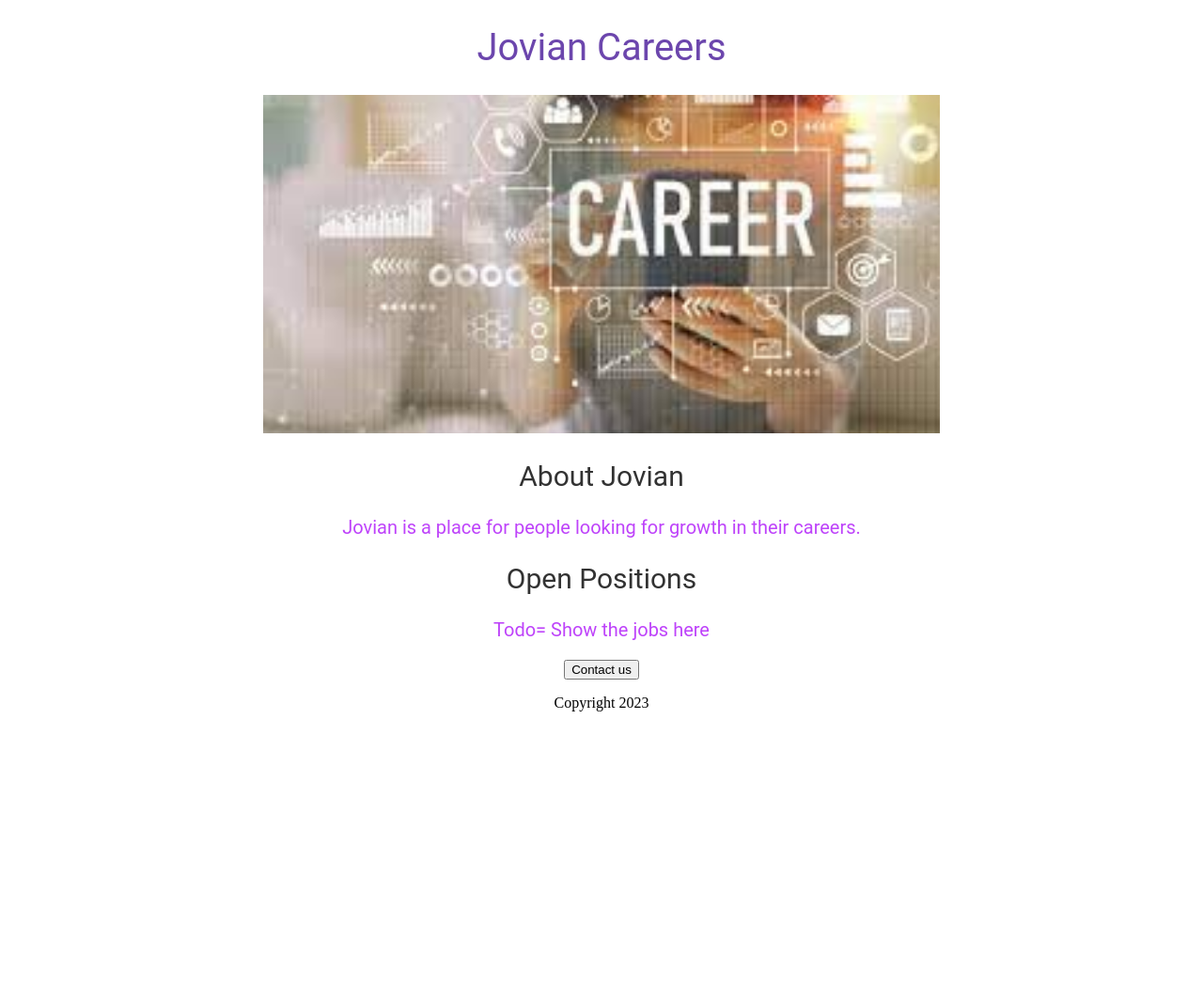
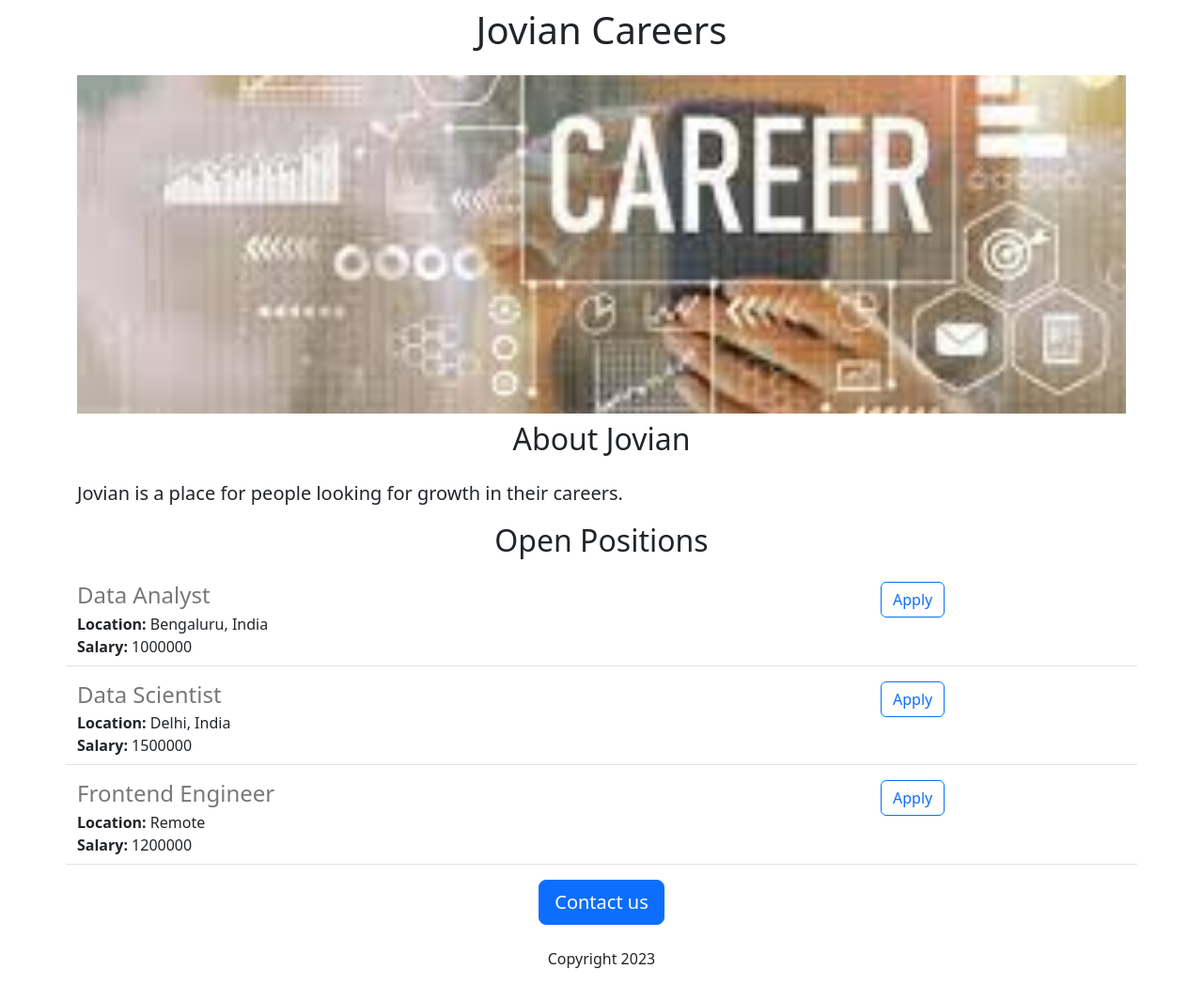
Before and after one commit to garghardik03/jovian-careers, a Flask app: page / in a window 1280 px wide. Shown: the whole page at 94% size. Before the commit the page ends 757 px from the top, so only its background shows below. Run offline with Flask 3, Linux system fonts and the light colour scheme.

Commit message:
added dynamic data

```diff
--- a/app.py
+++ b/app.py
@@ -1,8 +1,34 @@
-from flask import Flask,render_template
+from flask import Flask,render_template, jsonify
 app=Flask(__name__)
+
+JOBS=[
+  {
+    "id":1,
+    "title":"Data Analyst",
+    "Location":"Bengaluru, India",
+    "Salary":"1000000"
+  },
+  {
+    "id":2,
+    "title":"Data Scientist",
+    "Location":"Delhi, India",
+    "Salary":"1500000"
+  },
+  {
+    "id":3,
+    "title":"Frontend Engineer",
+    "Location":"Remote",
+    "Salary":"1200000"
+  }
+]
 
 @app.route("/")
 def hello_world():
-  return render_template("home.html")
+  return render_template("home.html",jobs=JOBS)
+
+@app.route("/jobs")
+def list_jobs():
+    return jsonify(JOBS)
+
 if __name__=="__main__":
   app.run(host="0.0.0.0",debug=True)
--- a/templates/home.html
+++ b/templates/home.html
@@ -2,50 +2,34 @@
 <html>
 <head>
     <title>Jovian Careers</title>
+    <meta charset="utf-8">
+    <meta name="viewport" content="width=device-width, initial-scale=1">
+    <link href="https://cdn.jsdelivr.net/npm/bootstrap@5.3.0/dist/css/bootstrap.min.css" rel="stylesheet" integrity="sha384-9ndCyUaIbzAi2FUVXJi0CjmCapSmO7SnpJef0486qhLnuZ2cdeRhO02iuK6FUUVM" crossorigin="anonymous">
     <style>
-        h1 {
-            font-size: 40px;
-            font-family: Roboto;
-            font-weight: normal;
-            color: rgb(108, 70, 173);
-            text-align: center;
-        }
         #banner{
-            width:100%;
             height: 360px;
+            width: 100%;
             object-fit: cover;
-        }
-        h2{
-            font-family: Roboto;
-            font-size: 30px;
-            color: rgb(50,50,50);
-            text-align: center;
-            font-weight: normal;
-        }
-        .bodytext{
-            font-family: Roboto;
-            font-size: 20px;
-            color: rgb(190,67,250);
-            text-align: center;
-            font-weight: normal;
-        }
-        #container{
-            max-width: 720px;
-            margin: 0 auto 0 auto;
         }
     </style>
 </head>
 <body>
-    <div id="container">
-    <h1>Jovian Careers</h1>
-    <img id="banner" src="https://jovian-careers--hardikgarg8.repl.co/static/download.jpeg" alt="Jovian Careers">
-    <h2>About Jovian</h2>
-    <p class="bodytext">Jovian is a place for people looking for growth in their careers.</p>
-    <h2>Open Positions</h2>
-    <p class="bodytext"> Todo= Show the jobs here</p>
-    <div style="text-align: center;">
-    <button>Contact us</button>
-    <p> Copyright 2023</p>
+    <div class="container">
+    <h1 class="text-center mt-2 mb-4">Jovian Careers</h1>
+    <img class="img-fluid" id="banner" src="https://jovian-careers--hardikgarg8.repl.co/static/download.jpeg" alt="Jovian Careers">
+    <h2 class="text-center mt-2 mb-4">About Jovian</h2>
+    <p class="lead">Jovian is a place for people looking for growth in their careers.</p>
+    <h2 class="text-center mt-2 mb-4">Open Positions</h2>
+    <div style="margin-bottom: 16px;">
+        <div>
+          {% for job in jobs %}
+             {%include 'job_items.html' %}
+        </div>
+        {% endfor %}
+    </div>
+    <div class="text-center">
+    <button class="btn btn-primary btn-lg">Contact us</button>
+    <p class="mt-4"> Copyright 2023</p>
     </div>
     </div>
 </body>
--- /dev/null
+++ b/templates/job_items.html
@@ -0,0 +1,14 @@
+<div class="border-bottom row" style="margin-bottom: 16px;padding-bottom: 8px;">
+  <div class="col-9">
+    <h4 style="color:rgb(120,120,120);margin-bottom:4px"> {{job['title']}}</h4>
+    <div>
+       <b>Location:</b> {{job['Location']}}
+    </div>
+    <div>
+      <b>Salary:</b> {{job['Salary']}}
+    </div>
+    </div>
+    <div class="col-3">
+      <button type="button" class="btn btn-outline-primary">Apply</button>
+    </div>
+</div>
```
